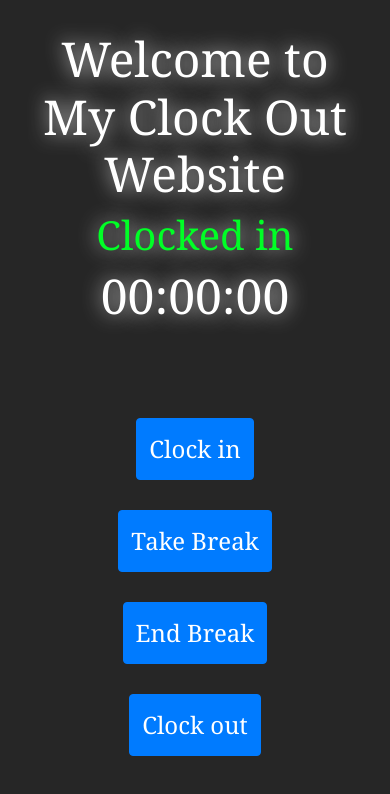
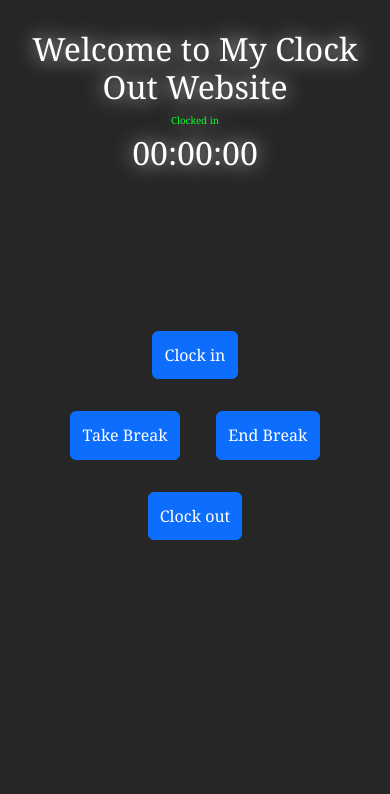
Before and after one commit to CoderJourney-code/clockout.github.io, a plain HTML site: page index.html in a window 390 px wide. Drawn offline with nearby package versions, Linux system fonts and the light colour scheme.

Commit message:
responsive design attempt

```diff
--- a/index.html
+++ b/index.html
@@ -2,8 +2,11 @@
 <html>
 <head>
     <title>My Clock Out Website</title>
-    <link rel="stylesheet" href="https://maxcdn.bootstrapcdn.com/bootstrap/4.0.0/css/bootstrap.min.css">
+    <link href="https://cdn.jsdelivr.net/npm/bootstrap@5.2.3/dist/css/bootstrap.min.css" rel="stylesheet" integrity="sha384-rbsA2VBKQhggwzxH7pPCaAqO46MgnOM80zW1RWuH61DGLwZJEdK2Kadq2F9CUG65" crossorigin="anonymous">
+
     <link rel="stylesheet" href="style.css">
+    <meta name="viewport" content="width=device-width; initial-scale=1.0">
+
 </head>
 <body>
     <h1>Welcome to My Clock Out Website</h1>
@@ -30,5 +33,8 @@
         </div>
     </div>
     <script src="main.js"></script>
+    <script src="https://cdn.jsdelivr.net/npm/bootstrap@5.2.3/dist/js/bootstrap.bundle.min.js" integrity="sha384-kenU1KFdBIe4zVF0s0G1M5b4hcpxyD9F7jL+jjXkk+Q2h455rYXK/7HAuoJl+0I4" crossorigin="anonymous"></script>
+
+
 </body>
 </html>
--- a/style.css
+++ b/style.css
@@ -1,15 +1,16 @@
 h1 {
     color: rgb(255, 255, 255);
-    font-size: 3em;
+    font-size: 2em; /* Use vw unit for responsive font size */
     text-align: center;
     text-shadow: 0 0 20px rgba(255, 255, 255, 0.8);
 }
 
 #status {
     color: rgb(0, 255, 38);
-    font-size: 2.5em;
+    font-size: 2.5vw;
     text-align: center;
     text-shadow: 0 0 20px rgba(255, 255, 255, 0.8);
+    /* padding: 40em; */
 }
 
 body {
@@ -19,11 +20,12 @@ body {
 }
 
 .btn {
-    padding-inline: 20px; /* Increased padding */
-    margin: 15px;
+    padding-inline: 2vw;
+    margin: 1em;
     text-align: center;
-    font-size: 1.5em;
-    padding: 0.5em;
+    font-size: 1em;
+    padding: 0.7em;
+    max-width: fit-content;
 }
 
 .container {
```
